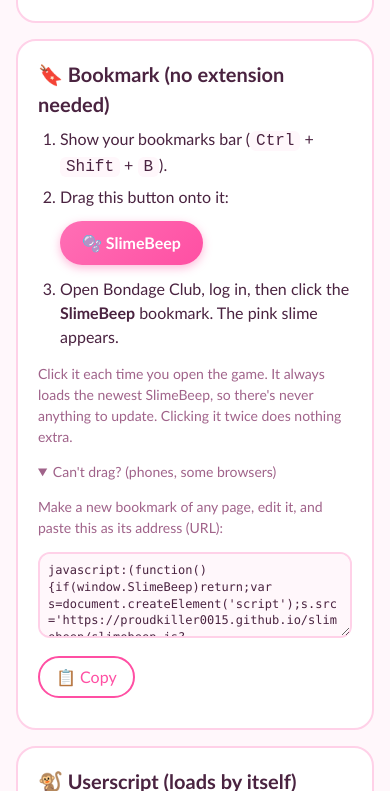
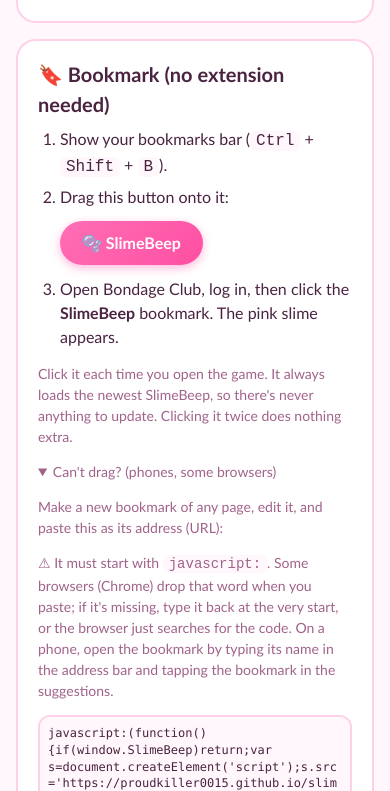
Before and after one commit to Proudkiller0015/slimebeep, a website: page install.html in a window 390 px wide. Both pictures are taken after a click on the heading "Can't drag? (phones, some browsers)". Shown: the part 483-1274 px from the top of the page. Drawn offline with Linux system fonts and the light colour scheme.

Commit message:
Install page: the bookmark must start with javascript: (Chrome drops it on paste); how to open it on a phone

```diff
--- a/install.html
+++ b/install.html
@@ -62,6 +62,7 @@
 		<details>
 			<summary class="hint" style="cursor:pointer">Can't drag? (phones, some browsers)</summary>
 			<p class="hint">Make a new bookmark of any page, edit it, and paste this as its address (URL):</p>
+			<p class="hint">⚠ It must start with <code>javascript:</code>. Some browsers (Chrome) drop that word when you paste; if it's missing, type it back at the very start, or the browser just searches for the code. On a phone, open the bookmark by typing its name in the address bar and tapping the bookmark in the suggestions.</p>
 			<textarea id="code" readonly></textarea>
 			<div class="row"><button id="copy">📋 Copy</button><span class="hint" id="copied"></span></div>
 		</details>
```
